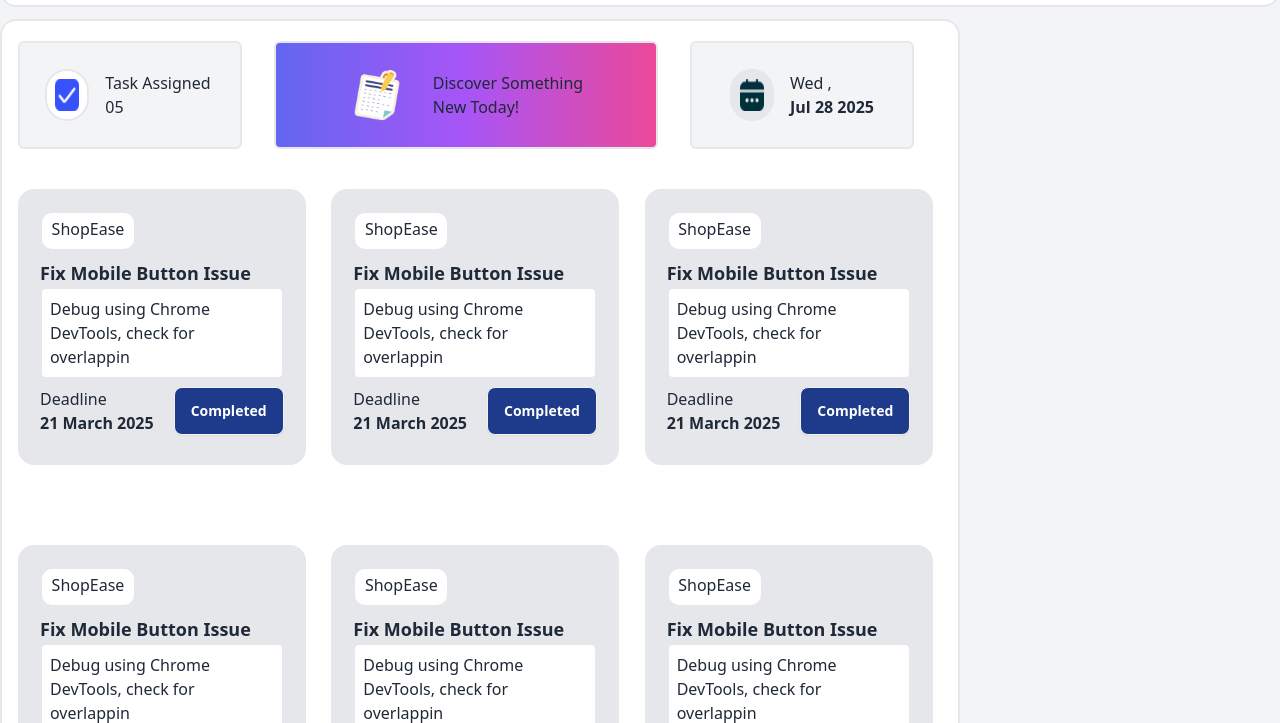
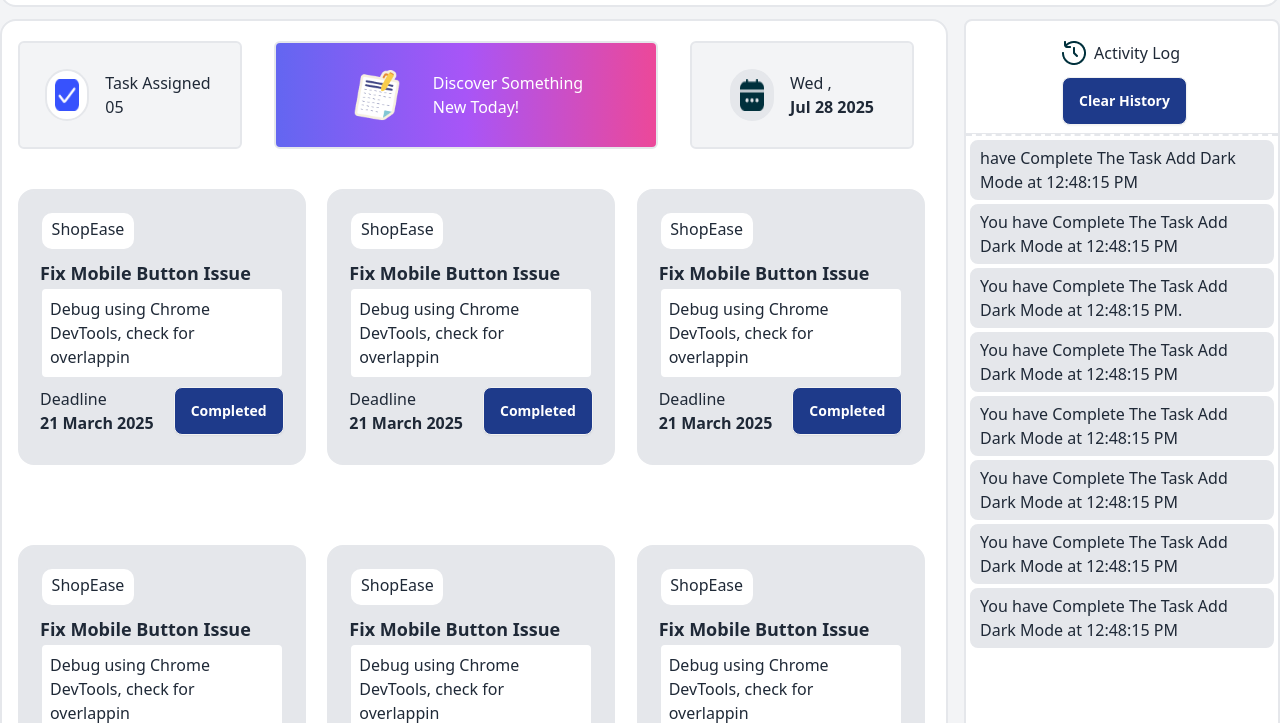
Before and after one commit to sakil1534/ass-05, a plain HTML site: page assets/coding-file/index.html in a window 1280 px wide. Shown: the part 77-800 px from the top of the page. Drawn offline with nearby package versions, Linux system fonts and the light colour scheme.

Commit message:
second commit

```diff
--- a/assets/coding-file/index.html
+++ b/assets/coding-file/index.html
@@ -29,7 +29,7 @@
 </nav>
 
 <!--2nd div start-->
-<section class=" ">
+<section class=" flex gap-4 ">
  <main class="bg-white py-5 pl-4  border-2  rounded-2xl w-3/4  ">
     <div class=" flex gap-8 ">
       <div class="flex border-2 rounded-md py-6 w-56 justify-center items-center bg-gray-100 gap-4">
@@ -47,7 +47,7 @@
         <img class="w-14 " src="/assets/board.png" alt="">
     </div>
         <div>
-            <p>Discover Something <br> New Today! </p>
+            <p class="text-white">Discover Something <br> New Today! </p>
 
         </div>
       </div>
@@ -172,14 +172,33 @@
     </main>
 
     <!--section-2-->
-    <div class="w-1/2">
-      <div class="flex gap-2">
+    <section class="w-80 bg-white pt-5  border-2 rounded-lg">
+    <div class="  pl-24">
+        <div >
+      <div class="flex gap-2 mx-auto pb-3 ">
         <img src="/assets/activity.png" alt="">
-        <p>Activity Log</p>
-      </div>
-           <button class="btn   bg-blue-900 text-white">Clear History</button>
+        <p >Activity Log</p>
+      </div >
+           <button class="btn mx-auto  bg-blue-900 text-white ">Clear History</button>
+
+        </div>
+
     </div>
+    <div class=" pt-2  border-b-2 border-dashed">
+        <hr >
+    </div>
+   <div class="mx-auto">
+    <p class="border-2 rounded-lg bg-gray-200 py-1 px-2 mt-1 ml-1 mr-1"> have Complete The Task Add Dark Mode at 12:48:15 PM</p>
+    <p class="border-2 rounded-lg bg-gray-200 py-1 px-2 mt-1 ml-1 mr-1">You have Complete The Task Add Dark Mode at 12:48:15 PM</p>
+    <p class="border-2 rounded-lg bg-gray-200 py-1 px-2 mt-1 ml-1 mr-1">You have Complete The Task Add Dark Mode at 12:48:15 PM.</p>
+    <p class="border-2 rounded-lg bg-gray-200 py-1 px-2 mt-1 ml-1 mr-1">You have Complete The Task Add Dark Mode at 12:48:15 PM</p>
+    <p class="border-2 rounded-lg bg-gray-200 py-1 px-2 mt-1 ml-1 mr-1">You have Complete The Task Add Dark Mode at 12:48:15 PM</p>
+    <p class="border-2 rounded-lg bg-gray-200 py-1 px-2 mt-1 ml-1 mr-1">You have Complete The Task Add Dark Mode at 12:48:15 PM</p>
+    <p class="border-2 rounded-lg bg-gray-200 py-1 px-2 mt-1 ml-1 mr-1">You have Complete The Task Add Dark Mode at 12:48:15 PM</p>
+    <p class="border-2 rounded-lg bg-gray-200 py-1 px-2 mt-1 ml-1 mr-1">You have Complete The Task Add Dark Mode at 12:48:15 PM</p>
 
+   </div>
+</section>
 </section>
 </section>
     <script src="./index.js"></script>
```
